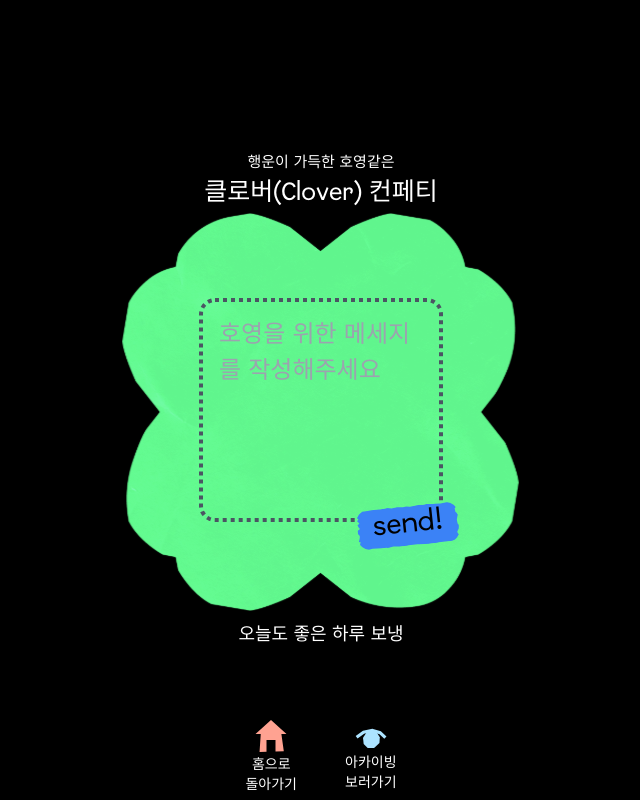
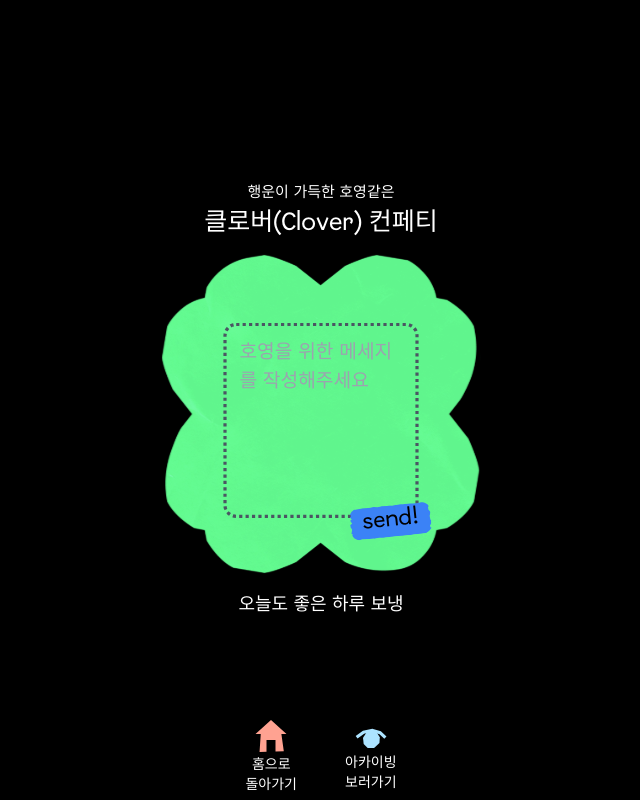
Before and after one commit to DIDI-SU/happyBirthday, a React (Vite) app: page /memo in a window 1280 px wide. Shown: the whole page, without its empty margins (319-959 px from the left). Built offline with nearby package versions, Linux system fonts and the light colour scheme.

Commit message:
[Add] 위치 수정

```diff
--- a/src/i18n/string/ko.json
+++ b/src/i18n/string/ko.json
@@ -5,7 +5,8 @@
   },
   "memo": {
     "title1": "나만의 컨페티를 만들기 위해,",
-    "title2": "호영하면 생각나는 두가지를 골라주세요."
+    "title2": "호영하면 생각나는 두가지를 골라주세요.",
+    "placeholder": "호영을 위한 메세지를 작성해주세요"
   },
 
   "confetti": {
--- a/src/page/memo/index.tsx
+++ b/src/page/memo/index.tsx
@@ -125,6 +125,10 @@ const Memo = () => {
   }
   return (
     <section className="flex flex-col items-center justify-center w-full h-full ">
+      {/* <div className="text-sm text-white text-opacity-70 absolute top-5 flex flex-col items-center justify-center">
+        <p>해당 메세지는 따로 아카이빙되어 전달 될 예정입니다.</p>
+        <p>따뜻한 말을 전달해주세요</p>
+      </div> */}
       <MatchingCombo matchingCombo={MEMO_COMBINATIONS} />
       <div className="flex  items-center justify-center w-full mx-auto absolute bottom-1 ">
         <Link
--- a/src/page/memo/memoCombination/matchingCombo.tsx
+++ b/src/page/memo/memoCombination/matchingCombo.tsx
@@ -95,8 +95,8 @@ const MatchingCombo = ({ matchingCombo }: MatchingComboProps) => {
   //
 
   return (
-    <section className="flex flex-col items-center justify-center w-full px-[16px] absolute">
-      <div className="flex flex-col items-center justify-center ">
+    <section className="flex flex-col items-center justify-center w-full px-[16px] ">
+      <div className="flex flex-col items-center justify-center mb-3 ">
         <p className=" text-white text-nowrap text-[15px] ">
           {t(`confetti.characters.${findMatchingCombination?.name}.subtitle`)}
         </p>
@@ -104,7 +104,7 @@ const MatchingCombo = ({ matchingCombo }: MatchingComboProps) => {
           {t(`confetti.characters.${findMatchingCombination?.name}.title`)}
         </p>
       </div>
-      <div className="flex flex-col items-center justify-center max-h-[50dvh] w-full mx-auto ">
+      <div className="flex flex-col items-center justify-center max-h-[40dvh] w-full mx-auto ">
         <svg viewBox="0 0 200 200">
           {
             MEMO_LIST.find((item) => item.id === findMatchingCombination?.id)
@@ -114,13 +114,15 @@ const MatchingCombo = ({ matchingCombo }: MatchingComboProps) => {
             x="70%"
             y="72%"
             width={170}
-            height={160}
+            height={170}
             transform="translate(-125,-125)"
             className="p-6 "
           >
             <textarea
-              className=" w-full h-full bg-transparent border-dotted border-2 border-gray-600 rounded-lg px-2 pt-2 resize-none  text-gray-600 text-opacity-80 text-[12px]"
-              placeholder="호영을 위한 메세지를 작성해주세요"
+              className=" w-full h-full bg-transparent border-dotted border-2 border-gray-600 rounded-lg px-2 pt-2 resize-none  text-gray-600 text-opacity-80 text-[12px] placeholder:text-[12px] placeholder:text-opacity-80"
+              placeholder={t("memo.placeholder")}
+              minLength={1}
+              maxLength={100}
               onChange={(e) => {
                 const memoId = MEMO_LIST.find(
                   (item) => item.id === findMatchingCombination?.id
@@ -148,7 +150,7 @@ const MatchingCombo = ({ matchingCombo }: MatchingComboProps) => {
           </foreignObject>
         </svg>
       </div>
-      <div className="flex flex-col items-center justify-center w-full  pt-3 ">
+      <div className="flex flex-col items-center justify-center w-full  pt-5 ">
         <p className=" text-white  text-nowrap text-[18px] leading-6 ">
           {t(
             `confetti.characters.${findMatchingCombination?.name}.description1`
```
